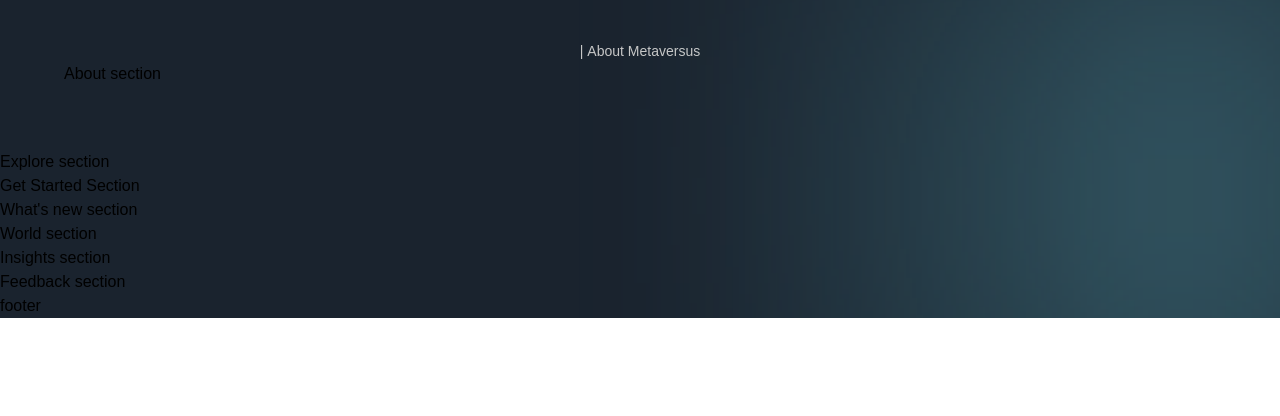
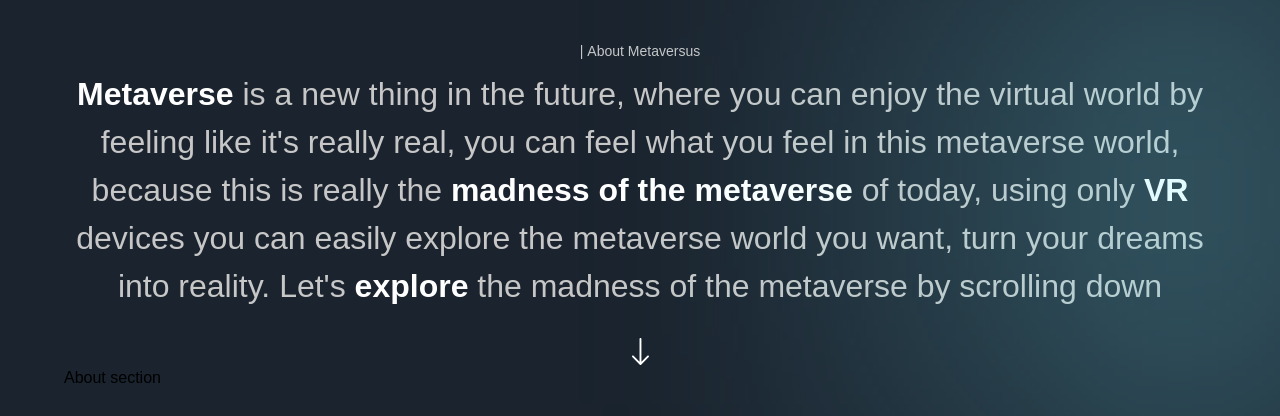
Before and after one commit to Maykeul93/metaversus, a Next.js app: page / in a window 1280 px wide. Shown: the part 927-1343 px from the top of the page. Before the commit the page ends 1245 px from the top, so only its background shows below. Built offline with nearby package versions, Linux system fonts and the light colour scheme; a web font is replaced by a local one.

Commit message:
About comp done

```diff
--- a/sections/About.jsx
+++ b/sections/About.jsx
@@ -12,10 +12,22 @@
       variants={staggerContainer}
       initial="hidden"
       whileInView="show"
-      viewport={{ once: false, amount: 0.25}}
+      viewport={{ once: false, amount: 0.25 }}
       className={`${styles.innerWidth} mx-auto ${styles.flexCenter} flex-col`}
     >
       <TypingText title="| About Metaversus" textStyles="text-center" />
+      <motion.p
+        variants={fadeIn('up', 'tween', 0.2, 1)}
+        className="mt-[8px] font-normal sm:text-[32px] text-[20px] text-center text-secondary-white"
+      >
+        <span className="font-extrabold text-white">Metaverse</span> is a new thing in the future, where you can enjoy the virtual world by feeling like it's really real, you can feel what you feel in this metaverse world, because this is really the <span className="font-extrabold text-white">madness of the metaverse</span> of today, using only <span className="font-extrabold text-white">VR</span> devices you can easily explore the metaverse world you want, turn your dreams into reality. Let's <span className="font-extrabold text-white">explore</span> the madness of the metaverse by scrolling down
+      </motion.p>
+      <motion.img
+        variants={fadeIn('up', 'tween', 0.3, 1)}
+        src="/arrow-down.svg"
+        alt="arrow down"
+        className="w-[18px] h-[28px] object-contain mt-[28px]"
+      />
     </motion.div>
     About section
   </section>
```
